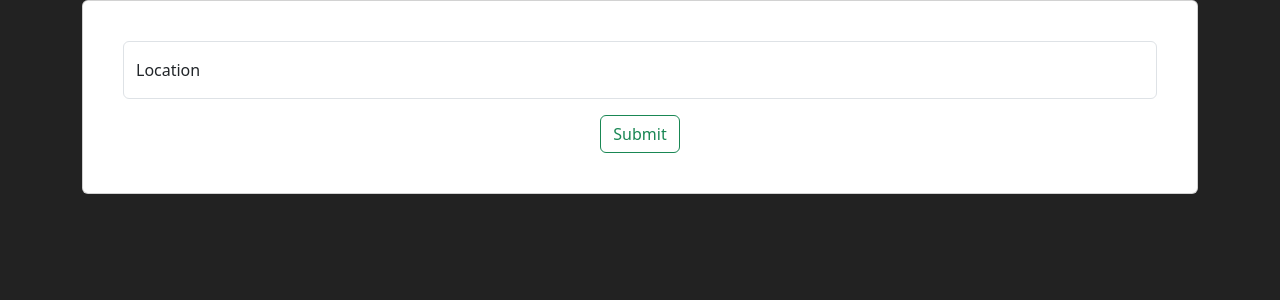
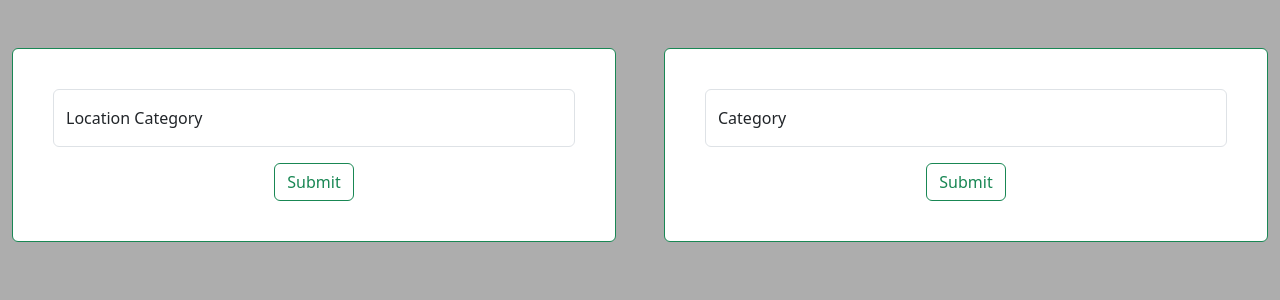
Before and after one commit to Kyusans/reactjs-complaints, a React (Create React App) app: page /admin/dashboard in a window 1280 px wide. Shown: the top 300 px of the page. Built offline with nearby package versions, Linux system fonts and the light colour scheme.

Commit message:
added Location.js

```diff
--- a/src/components/AdminDashboard.js
+++ b/src/components/AdminDashboard.js
@@ -1,56 +1,13 @@
-import axios from 'axios';
-import React, { useState } from 'react'
-import { Card, Form , FloatingLabel, Container, Button} from 'react-bootstrap'
+import { Row } from "react-bootstrap";
+import Location from "./Location";
 
 export default function AdminDashboard() {
-  const [location, setLocation] = useState("");
 
-  const submitLocation = () =>{
-    const url = localStorage.getItem("url") + "users.php";
-		const jsonData = {
-			userId: sessionStorage.getItem("userId"),
-			location: location
-		}
-		const formData = new FormData();
-		formData.append("json", JSON.stringify(jsonData));
-		formData.append("operation", "addLocation");
-		axios({
-			url: url,
-			data: formData,
-			method: "post",
-		})
-		.then((res)=>{
-			console.log("Res: " + res.data);
-			if(res.data !== 0){
-        alert("Success!");
-			}else{
-				alert("Invalid id or password");
-			}
-		})
-		.catch((err)=>{
-			alert("There was an unexpected error: " + err);
-		})
-  }
   return (
     <div>
-      <Container fluid="md" className='text-center'>
-        <Card>
-          <Card.Body>
-            <Form>
-              <Form.Group>
-                <FloatingLabel label="Location">
-                  <Form.Control type='text' value={location} onChange={(e) => setLocation(e.target.value)} placeholder='Location' />
-                </FloatingLabel>
-              </Form.Group>
-            </Form>
-            <Container className='mt-3'>
-              <Button variant='outline-success' onClick={submitLocation}>Submit</Button>
-            </Container>
-          </Card.Body>
-        </Card>
-      </Container>
-
-
+      <Row className="mt-5">
+        <Location />
+      </Row>
     </div>
   )
 }
--- /dev/null
+++ b/src/components/Location.js
@@ -0,0 +1,78 @@
+import axios from 'axios';
+import React, { useState } from 'react';
+import { Card, Form , FloatingLabel, Container, Button, Row, Col} from 'react-bootstrap';
+
+function Location() {
+  const [location, setLocation] = useState("");
+
+  const submitLocation = () =>{
+    const url = localStorage.getItem("url") + "users.php";
+		const jsonData = {
+			userId: sessionStorage.getItem("userId"),
+			location: location
+		}
+		const formData = new FormData();
+		formData.append("json", JSON.stringify(jsonData));
+		formData.append("operation", "addLocation");
+		axios({
+			url: url,
+			data: formData,
+			method: "post",
+		})
+		.then((res)=>{
+			console.log("Res: " + res.data);
+			if(res.data !== 0){
+        alert("Success!");
+			}else{
+				alert("Invalid id or password");
+			}
+		})
+		.catch((err)=>{
+			alert("There was an unexpected error: " + err);
+		})
+  }
+  return (
+    <div>
+      <Row>
+        <Col>
+          <Container fluid="md" className='text-center'>
+            <Card border='success'>
+              <Card.Body>
+                <Form>
+                  <Form.Group>
+                    <FloatingLabel label="Location Category">
+                      <Form.Control type='text' value={location} onChange={(e) => setLocation(e.target.value)} placeholder='Location Category' />
+                    </FloatingLabel>
+                  </Form.Group>
+                </Form>
+                <Container className='mt-3'>
+                  <Button variant='outline-success' onClick={submitLocation}>Submit</Button>
+                </Container>
+              </Card.Body>
+            </Card>
+          </Container>
+        </Col>
+        <Col>
+          <Container fluid="md" className='text-center'>
+            <Card border='success'>
+              <Card.Body>
+                <Form>
+                  <Form.Group>
+                    <FloatingLabel label="Category">
+                      <Form.Control type='text' value={location} onChange={(e) => setLocation(e.target.value)} placeholder='Category' />
+                    </FloatingLabel>
+                  </Form.Group>
+                </Form>
+                <Container className='mt-3'>
+                  <Button variant='outline-success' onClick={submitLocation}>Submit</Button>
+                </Container>
+              </Card.Body>
+            </Card>
+          </Container>
+        </Col>
+      </Row>
+    </div>
+  )
+}
+
+export default Location
--- a/src/components/Login.js
+++ b/src/components/Login.js
@@ -6,7 +6,9 @@ import { useNavigate } from 'react-router-dom';
 
 export default function Login() {
 	if(sessionStorage.getItem("url") === null) {
-		sessionStorage.setItem("url", "http://localhost/complaint/");
+		// sessionStorage.setItem("url", "http://localhost/complaint/php-complaints-backend/");
+
+		sessionStorage.setItem("url", "http://www.shareatext.com/gsd/api/");
 	}
 	const [userId, setUserId] = useState("");
 	const [password, setPassword] = useState("");
@@ -15,8 +17,7 @@ export default function Login() {
 	const login = () =>{
 		const url = sessionStorage.getItem("url") + "users.php";
 		const jsonData = {
-			//username for now
-			username: userId,
+			userId: userId,
 			password: password,
 		}
 		const formData = new FormData();
--- a/src/components/css/site.css
+++ b/src/components/css/site.css
@@ -20,8 +20,7 @@
 
 .site-body {
     /* background-color: #181a1b; */
-    background-color: rgb(34, 34, 34);
-    color: white;
+    background-color: rgb(173, 173, 173);
 }
 
 .fatter-text {
```
